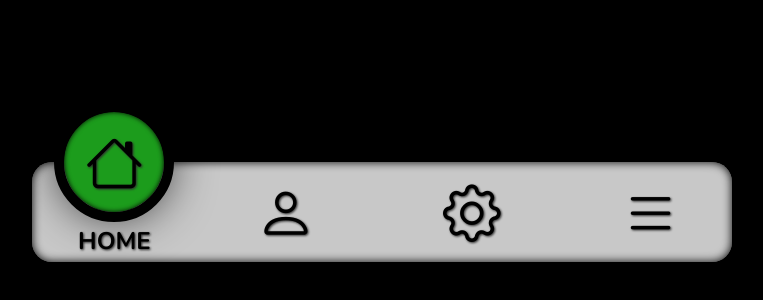
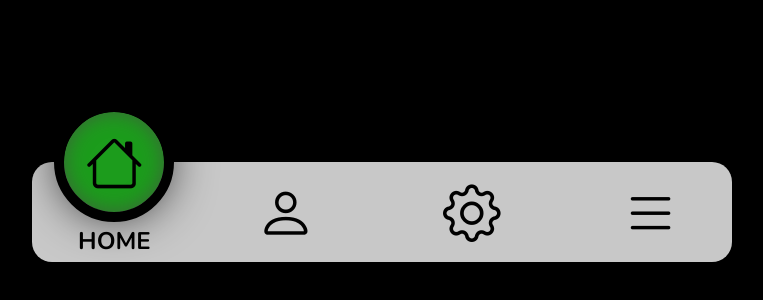
Before and after one commit to elchino8779/Proyect-NavBar-02, a plain HTML site: page index.html in a window 1280 px wide. Shown: the part 188-488 px from the top of the page, without its empty margins (258-1021 px from the left). Drawn offline with nearby package versions, Linux system fonts and the light colour scheme.

Commit message:
Cambios de estilo minimos

```diff
--- a/style.css
+++ b/style.css
@@ -21,7 +21,6 @@ body{
     justify-content: space-around;
     align-items: center;
     border-radius: 20px;
-    box-shadow: inset 0px 0px 10px #000;
 }
 
 .home-container, .about-container, .setting-container, .menu-container{
@@ -35,7 +34,6 @@ body{
 i{
     font-size: 3.6rem;
     cursor: pointer;
-    filter: drop-shadow(1px 1px 1px #2c2c2c);
 }
 
 p{
@@ -46,7 +44,6 @@ p{
     user-select: none;
     transition: 1.2s;
     opacity: 0;
-    filter: drop-shadow(1px 1px 1px #2c2c2c);
 }
 
 .p-home{
@@ -64,7 +61,7 @@ p{
     border: none;
     background-color: rgb(28, 156, 28);
     transition: 0.5s;
-    box-shadow: 0px 0px 50px #000, inset 0px 0px 5px #000;
+    box-shadow: 0px 0px 50px #000, inset 0px 0px 20px #3d643a;
 }
 
 .home-container{
```
